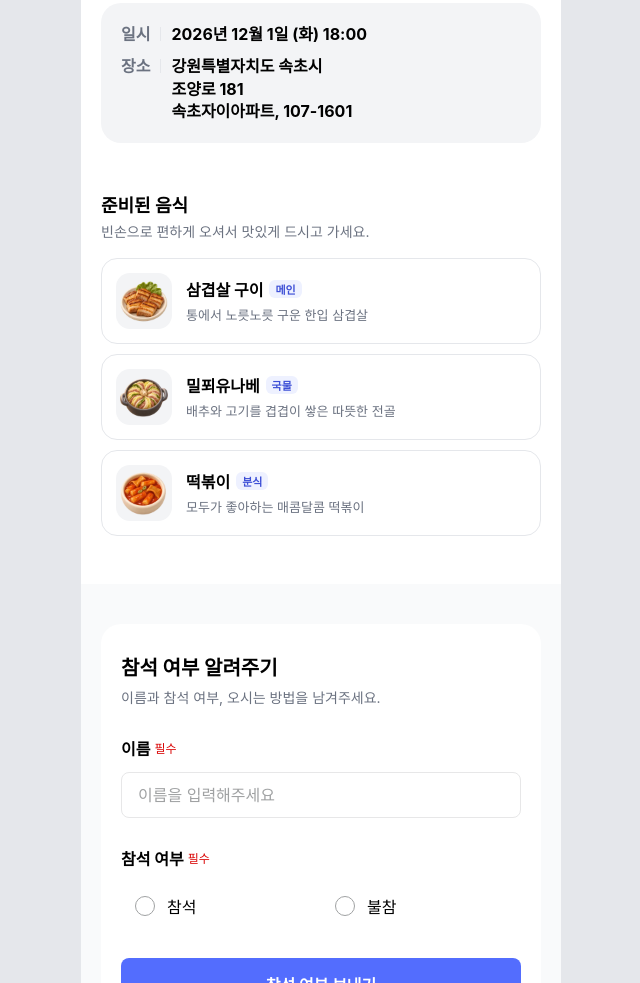
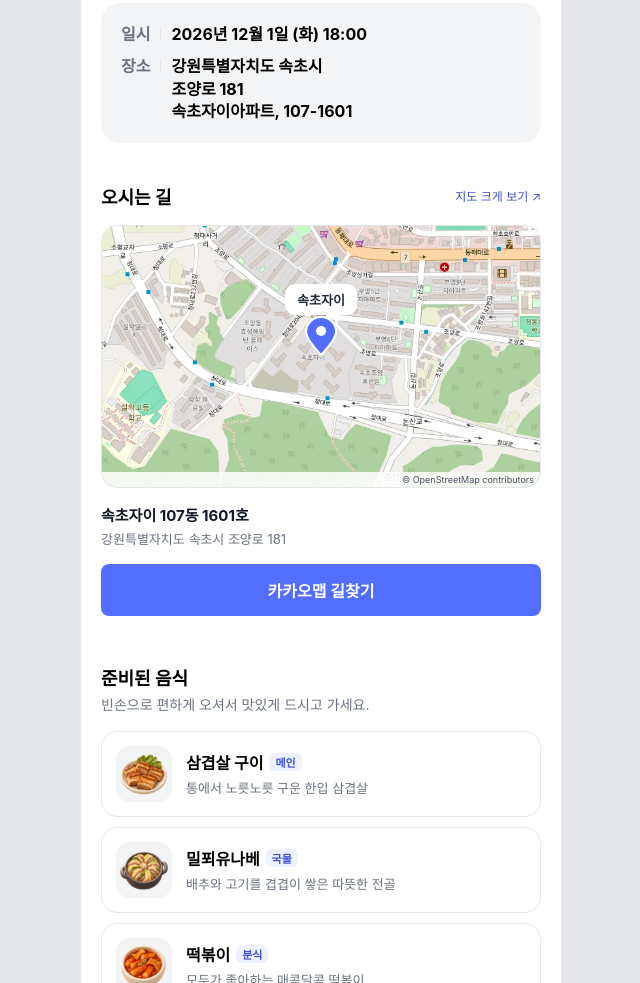
Before and after one commit to scieum/housewarming, a plain HTML site: page index.html in a window 1280 px wide. Shown: the part 1074-2057 px from the top of the page, without its empty margins (319-959 px from the left). Drawn offline with Linux system fonts and the light colour scheme; a web font is replaced by a local one.

Commit message:
Figma 시안 반영: 오시는 길 구역, 완료 아이콘, 선택 카드 높이
- 오시는 길: OpenStreetMap 지도, 속초자이 핀, 주소, 카카오맵 지도·길찾기 링크
- 보내기 완료 체크 아이콘을 3D 이미지로 교체
- 차량/도보 카드 높이를 시안대로 88px

Co-Authored-By: Claude Opus 5.5 <noreply@anthropic.com>

```diff
--- a/index.html
+++ b/index.html
@@ -30,6 +30,25 @@
       <div class="info__row"><dt>일시</dt><dd>2026년 12월 1일 (화) 18:00</dd></div>
       <div class="info__row"><dt>장소</dt><dd>강원특별자치도 속초시<br />조양로 181<br />속초자이아파트, 107-1601</dd></div>
     </dl>
+  </section>
+
+  <section class="location" aria-labelledby="location-title">
+    <div class="location__head">
+      <h2 id="location-title" class="section-title">오시는 길</h2>
+      <a class="location__more" href="https://map.kakao.com/link/map/%EC%86%8D%EC%B4%88%EC%9E%90%EC%9D%B4,38.1869267,128.5799376" target="_blank" rel="noopener">지도 크게 보기 ↗</a>
+    </div>
+    <div class="map">
+      <a href="https://map.kakao.com/link/map/%EC%86%8D%EC%B4%88%EC%9E%90%EC%9D%B4,38.1869267,128.5799376" target="_blank" rel="noopener" aria-label="카카오맵에서 속초자이 위치 보기">
+        <img src="images/map.webp" width="335" height="200" alt="속초자이 주변 지도" />
+        <span class="map__marker" aria-hidden="true"><span class="map__label">속초자이</span><svg width="32" height="40" viewBox="0 0 32 40" fill="none"><path d="M16 39C13 35 1 24 1 16a15 15 0 0 1 30 0c0 8-12 19-15 23Z" fill="#536DFE" stroke="#fff" stroke-width="2"/><circle cx="16" cy="15" r="5" fill="#fff"/></svg></span>
+      </a>
+      <a class="map__credit" href="https://www.openstreetmap.org/copyright" target="_blank" rel="noopener">© OpenStreetMap contributors</a>
+    </div>
+    <div>
+      <p class="location__name">속초자이 107동 1601호</p>
+      <p class="location__road">강원특별자치도 속초시 조양로 181</p>
+    </div>
+    <a class="button button--link" href="https://map.kakao.com/link/to/%EC%86%8D%EC%B4%88%EC%9E%90%EC%9D%B4,38.1869267,128.5799376" target="_blank" rel="noopener">카카오맵 길찾기</a>
   </section>
 
   <section class="menu" aria-labelledby="menu-title">
@@ -103,9 +122,7 @@
     </form>
 
     <div id="rsvp-done" class="card card--done" hidden tabindex="-1">
-      <div class="done__icon" aria-hidden="true">
-        <svg width="30" height="30" viewBox="0 0 24 24" fill="none" stroke="#536dfe" stroke-width="2" stroke-linecap="round" stroke-linejoin="round"><path d="M20 6 9 17l-5-5"/></svg>
-      </div>
+      <img class="done__icon" src="images/success.webp" width="56" height="56" alt="" />
       <h2 class="card__title">참석 여부를 보냈어요</h2>
       <p class="section-desc" id="done-desc"></p>
       <dl class="summary" id="summary"></dl>
--- a/style.css
+++ b/style.css
@@ -60,6 +60,20 @@ body {
 .menu__desc { margin-top: 4px; font-size: 13px; color: var(--text-sub); }
 .tag { padding: 1px 6px; border-radius: 6px; background: var(--primary-soft); color: var(--primary-strong); font-size: 11px; font-weight: 700; }
 
+/* Location */
+.location { display: flex; flex-direction: column; gap: 16px; padding: 0 20px 40px; }
+.location__head { display: flex; align-items: center; justify-content: space-between; }
+.location__more { font-size: 12px; color: var(--primary-strong); text-decoration: none; }
+.map { position: relative; overflow: hidden; border: 1px solid var(--border); border-radius: 16px; }
+.map > a:first-child { display: block; }
+.map img { display: block; width: 100%; height: auto; aspect-ratio: 335 / 200; object-fit: cover; }
+.map__marker { position: absolute; left: 50%; bottom: 50%; transform: translateX(-50%); display: flex; flex-direction: column; align-items: center; gap: 1px; }
+.map__label { padding: 6px 12px; border-radius: 10px; background: #fff; color: #222b3b; font-size: 13px; font-weight: 700; white-space: nowrap; }
+.map__credit { position: absolute; left: 0; right: 0; bottom: 0; padding: 2px 6px 2px 0; text-align: right; background: rgba(255,255,255,.85); color: #4b5563; font-size: 9px; text-decoration: none; }
+.location__name { font-size: 15px; font-weight: 700; color: #111827; }
+.location__road { margin-top: 4px; font-size: 13px; color: var(--text-sub); }
+.button--link { display: flex; align-items: center; justify-content: center; height: 48px; text-decoration: none; }
+
 /* RSVP */
 .rsvp { padding: 40px 20px 60px; background: var(--surface-page); }
 .card { display: flex; flex-direction: column; gap: 28px; padding: 28px 20px; border-radius: 20px; background: #fff; }
@@ -91,7 +105,7 @@ legend.label { margin-bottom: 12px; }
 .options { display: grid; grid-template-columns: 1fr 1fr; gap: 12px; }
 .option {
   position: relative; display: flex; flex-direction: column; align-items: center; justify-content: center; gap: 8px;
-  height: 112px; border: 1px solid var(--border); border-radius: 12px; color: #6b7280; cursor: pointer;
+  height: 88px; border: 1px solid var(--border); border-radius: 12px; color: #6b7280; cursor: pointer;
 }
 .option span { color: #374151; font-size: 15px; font-weight: 500; }
 .option input { position: absolute; opacity: 0; pointer-events: none; }
@@ -107,7 +121,7 @@ legend.label { margin-bottom: 12px; }
 /* Done */
 .card--done { align-items: center; gap: 20px; text-align: center; outline: none; }
 .card--done .card__title + .section-desc { margin-top: -14px; }
-.done__icon { display: grid; place-items: center; width: 64px; height: 64px; border-radius: 50%; background: var(--primary-soft); }
+.done__icon { margin: 4px; }
 .summary { align-self: stretch; display: flex; flex-direction: column; gap: 10px; padding: 16px; border-radius: 12px; background: var(--surface); font-size: 14px; }
 .summary div { display: flex; justify-content: space-between; }
 .summary dt { color: var(--text-sub); }
```
Also changed, not shown: images/map.webp (added), images/success.webp (added).
